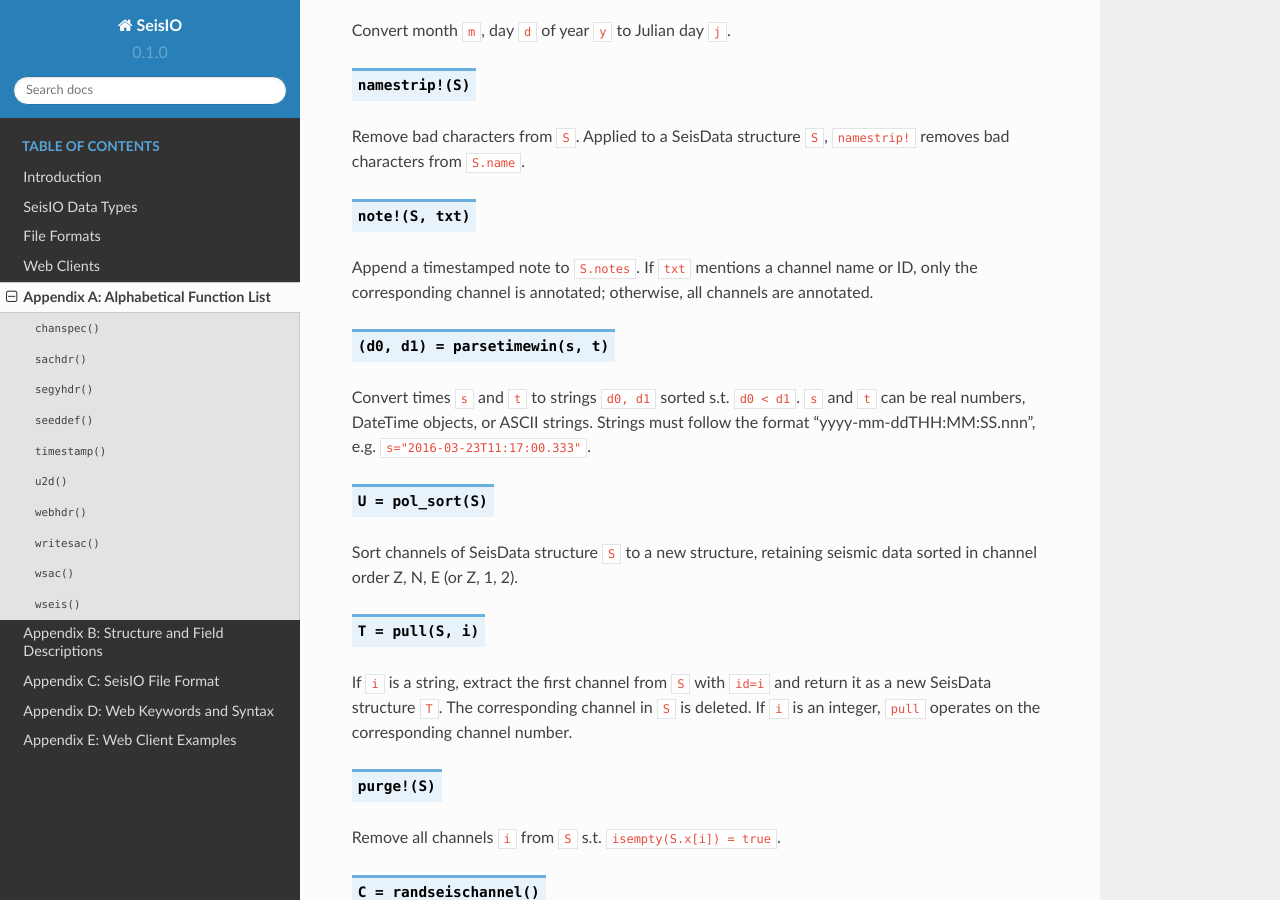
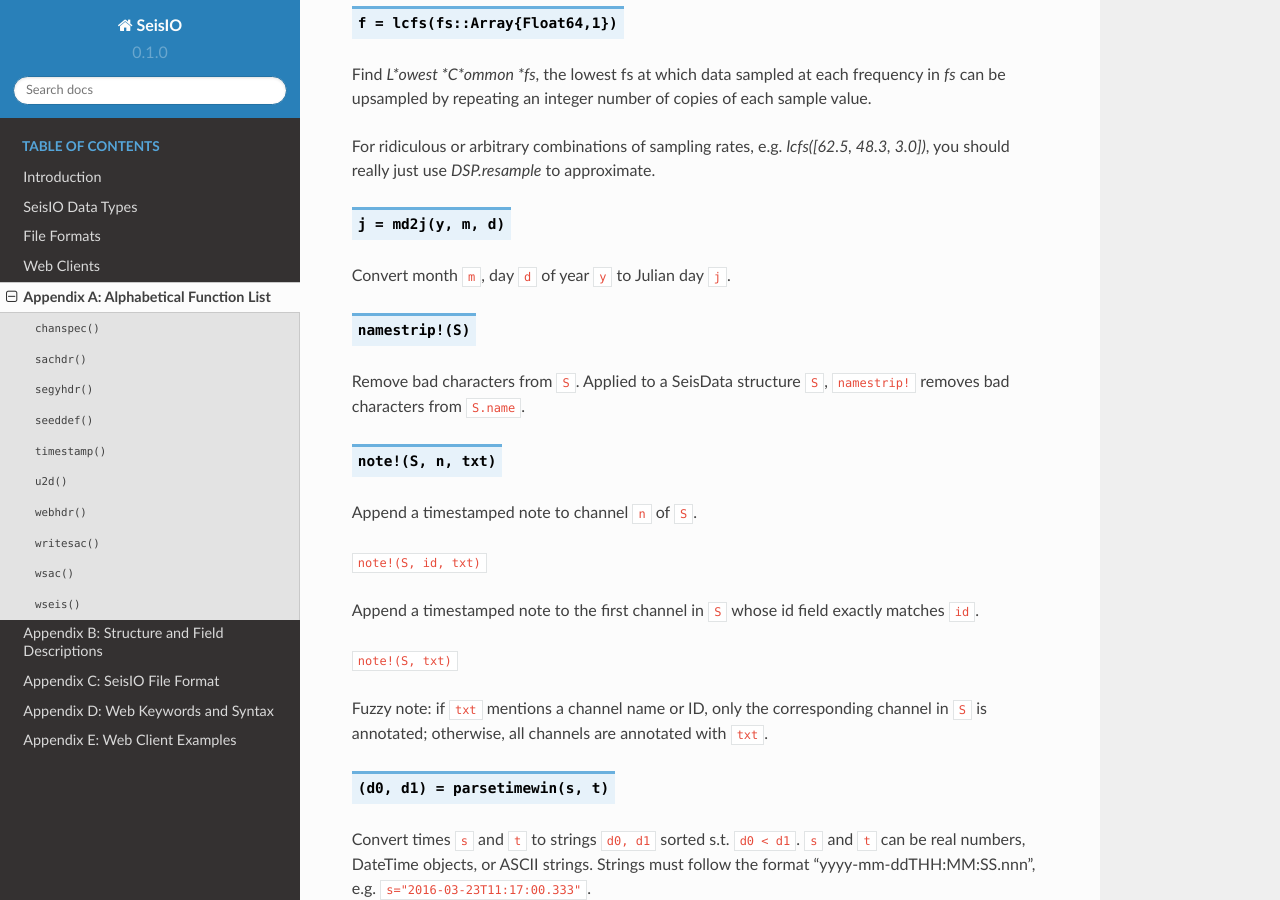
Before and after one commit to jpjones76/SeisIO.jl, a Sphinx documentation site: the page built from docs/src/Appendices/function_list.rst, in a window 1280 px wide and 900 px high, scrolled down 4211 px. Built offline with Sphinx 7.4.7 and the Read the Docs theme 2.0.0, drawn with Linux system fonts in a browser that asks for light colours; some of the changed text lies outside the part shown.

Commit message:
Update 2017-08-07
Former-commit-id: d0210d2014524ad3bd87f0b2126fdbbb4eb96822
Former-commit-id: 318ef2a8d1354449a3a04d65fa3d6f704f0b3b0f

```diff
--- a/docs/src/Appendices/function_list.rst
+++ b/docs/src/Appendices/function_list.rst
@@ -64,6 +64,18 @@
 .. function:: chanspec()
 
 Type ``?chanspec`` to print detailed channel specification syntax to STDOUT.
+
+.. clear_notes!(S::SeisData, i::Int64, s::String)
+
+Clear all notes from channel ``i`` of ``S``.
+
+``clear_notes!(S, id)``
+
+Clear all notes from the first channel in ``S`` whose id field exactly matches ``id``.
+
+``clear_notes!(S)``
+
+Clear all notes from every channel in ``S``.
 
 .. function:: t = d2u(DT::DateTime)
 
@@ -141,9 +153,17 @@
 
 Remove bad characters from ``S``. Applied to a SeisData structure ``S``, ``namestrip!`` removes bad characters from ``S.name``.
 
-.. function:: note!(S, txt)
+.. function:: note!(S, n, txt)
 
-Append a timestamped note to ``S.notes``. If ``txt`` mentions a channel name or ID, only the corresponding channel is annotated; otherwise, all channels are annotated.
+Append a timestamped note to channel ``n`` of ``S``.
+
+``note!(S, id, txt)``
+
+Append a timestamped note to the first channel in ``S`` whose id field exactly matches ``id``.
+
+``note!(S, txt)``
+
+Fuzzy note: if ``txt`` mentions a channel name or ID, only the corresponding channel in ``S`` is annotated; otherwise, all channels are annotated with ``txt``.
 
 .. function:: (d0, d1) = parsetimewin(s, t)
 
```
Also changed, not shown: README.md (+9 -3 lines), 11 other files.
